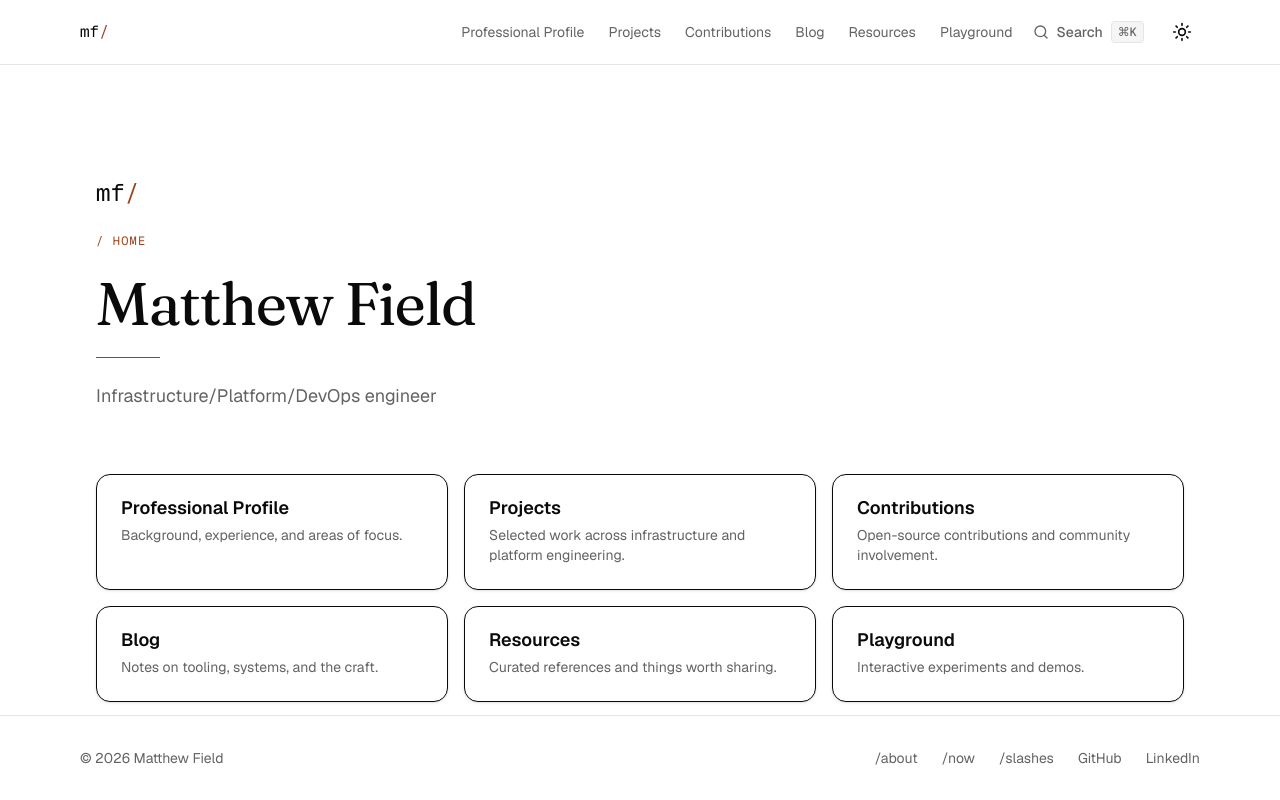
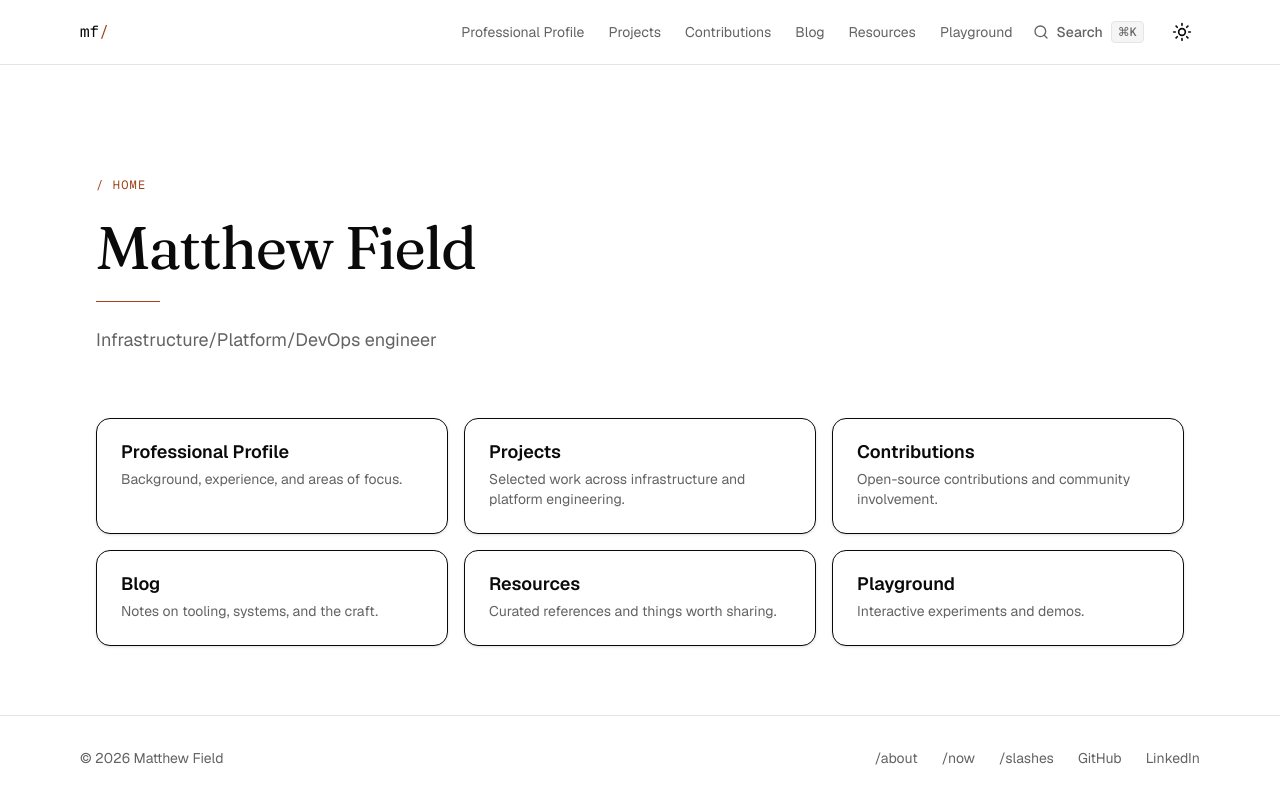
Before and after one commit to madmatt112/www.matthewfield.ca, a Next.js app: page / in a window 1280 px wide. Built offline with nearby package versions, Linux system fonts and the light colour scheme.

Commit message:
fix: remove duplicate wordmark element from homepage

```diff
--- a/src/app/(site)/page.tsx
+++ b/src/app/(site)/page.tsx
@@ -1,6 +1,5 @@
 import type { Metadata } from "next";
 
-import { Wordmark } from "@/components/layout/wordmark";
 import { HeroCard } from "@/components/shared/hero-card";
 import { SectionKicker } from "@/components/shared/section-kicker";
 import { siteConfig } from "@/config/site";
@@ -15,7 +14,6 @@ export default function HomePage() {
   return (
     <div className="mx-auto w-full max-w-6xl px-4 pt-20 sm:px-6 md:pt-28 lg:px-8">
       <section className="flex flex-col items-start gap-6">
-        <Wordmark className="text-2xl" asLink={false} />
         <SectionKicker label="home" />
         <h1 className="text-balance font-display text-4xl tracking-tight sm:text-5xl md:text-6xl">
           {siteConfig.name}
```
